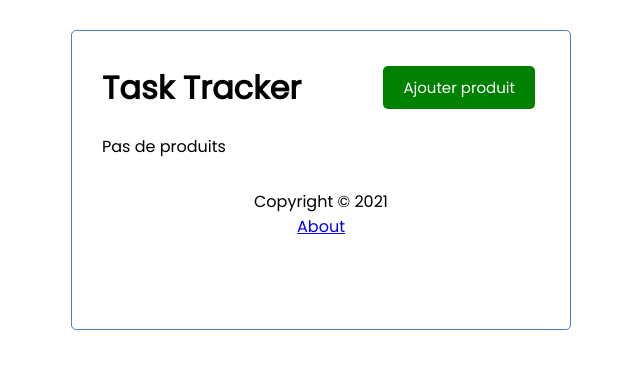
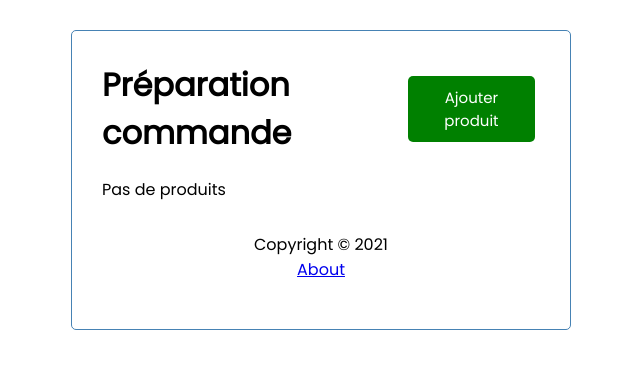
Before and after one commit to arnay07/commande, a React (Create React App) app: page / in a window 1280 px wide. Shown: the top 368 px of the page, without its empty margins (319-959 px from the left). Built offline with nearby package versions, Linux system fonts and the light colour scheme; no server answers.

Commit message:
header et task changed

```diff
--- a/src/components/Header.js
+++ b/src/components/Header.js
@@ -20,7 +20,7 @@ const Header = ({ title, onAdd, showAdd }) => {
 }
 
 Header.defaultProps = {
-  title: 'Task Tracker',
+  title: 'Préparation commande',
 }
 
 Header.propTypes = {
--- a/src/components/Task.js
+++ b/src/components/Task.js
@@ -4,14 +4,15 @@ const Task = ({ task, onDelete, onToggle }) => {
   return (
     <div
       className={`task ${task.reminder ? 'reminder' : ''}`}
-      onDoubleClick={() => onToggle(task.id)}
+      onClick={() => onToggle(task.id)}
     >
       <h3>
-        {task.text}{' '}
+        {task.text}
+        {/*{' '}
         <FaTimes
           style={{ color: 'red', cursor: 'pointer' }}
           onClick={() => onDelete(task.id)}
-        />
+        />*/}
       </h3>
       <p>{task.day}</p>
     </div>
```
